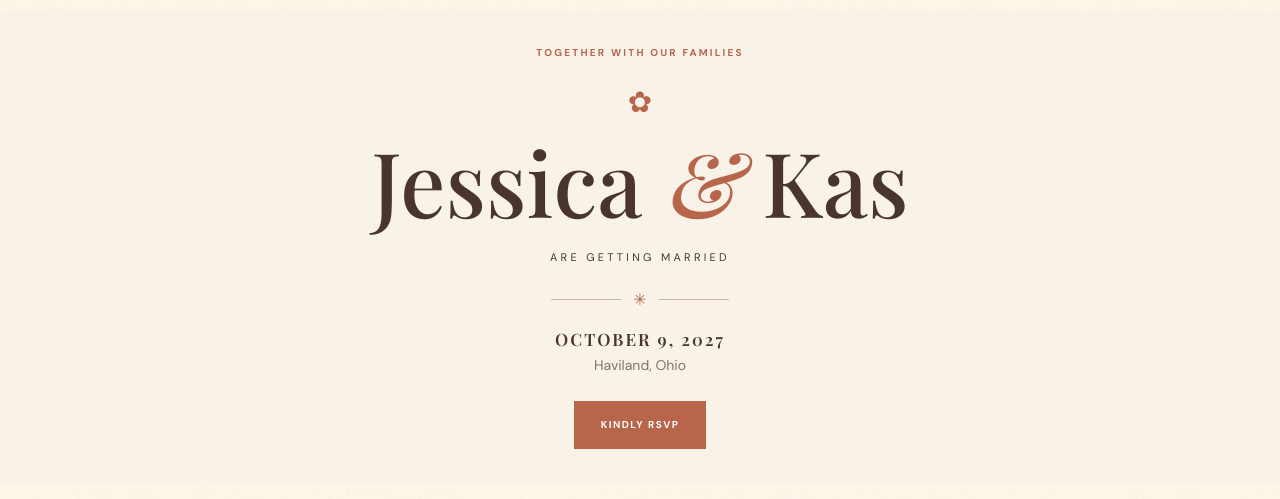
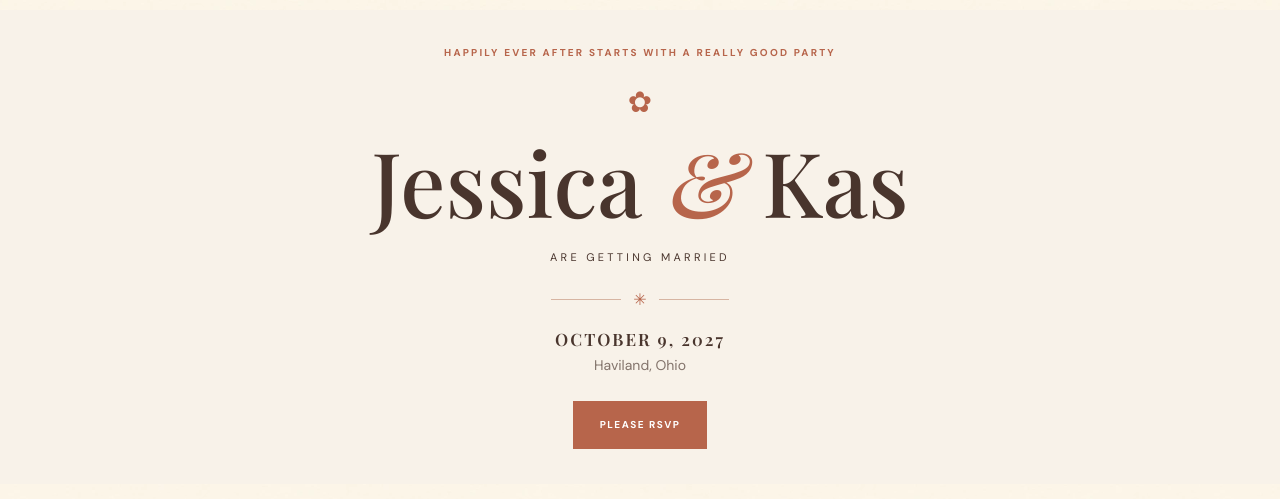
Before and after one commit to jfarr45/jessandkas.wedding, a Next.js app in the folder jessica-kas-wedding-site-foundation/wedding-site-foundation/: page / in a window 1280 px wide. Shown: the part 233-732 px from the top of the page. Built offline with nearby package versions, Linux system fonts and the light colour scheme; a web font is replaced by a local one.

Commit message:
Update page.tsx

```diff
--- a/jessica-kas-wedding-site-foundation/wedding-site-foundation/app/page.tsx
+++ b/jessica-kas-wedding-site-foundation/wedding-site-foundation/app/page.tsx
@@ -5,16 +5,16 @@ export default function HomePage() {
     <>
       <section className="hero">
         <div className="hero-paper">
-          <span className="hero-kicker">TOGETHER WITH OUR FAMILIES</span>
+          <span className="hero-kicker">HAPPILY EVER AFTER STARTS WITH A REALLY GOOD PARTY</span>
           <div className="hero-ornament" aria-hidden="true">✿</div>
           <h1>Jessica <em>&</em> Kas</h1>
           <p className="hero-subtitle">ARE GETTING MARRIED</p>
           <div className="hero-rule"><span>✳</span></div>
           <p className="hero-date">OCTOBER 9, 2027</p>
           <p className="hero-place">Haviland, Ohio</p>
-          <Link className="button button-primary" href="/rsvp">Kindly RSVP</Link>
+          <Link className="button button-primary" href="/rsvp">Please RSVP</Link>
         </div>
-        <div className="hero-side-note">A DAY FULL OF LOVE, LAUGHTER & A LITTLE MAGIC</div>
+        <div className="hero-side-note">A DAY FULL OF LOVE, LAUGHTER & A LITTLE WHIMSY</div>
       </section>
       <section className="welcome section-wrap">
         <span className="eyebrow">WE’RE SO GLAD YOU’RE HERE</span>
```
